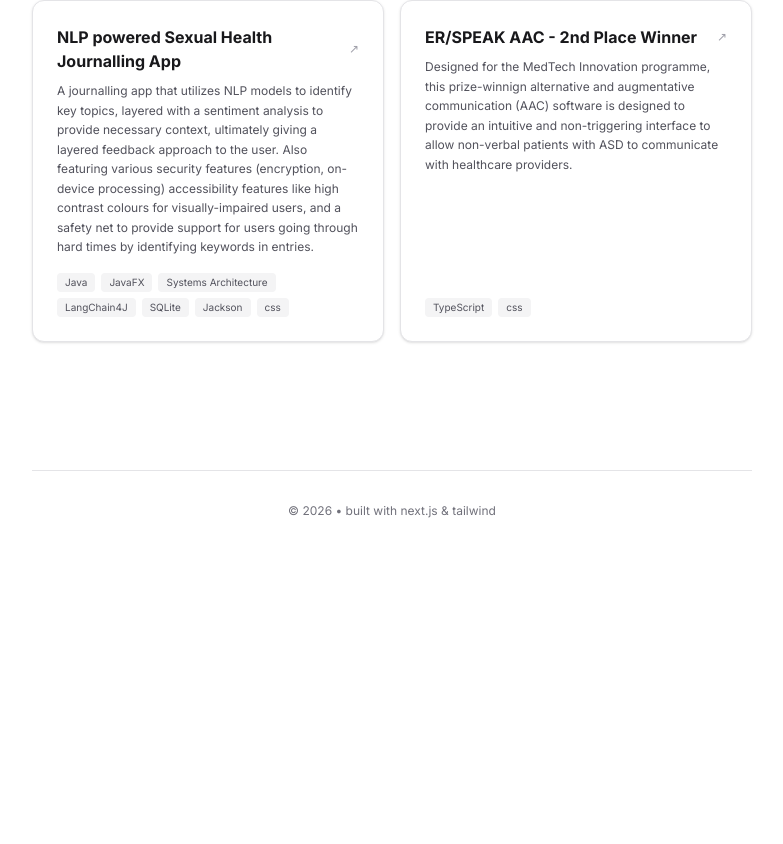
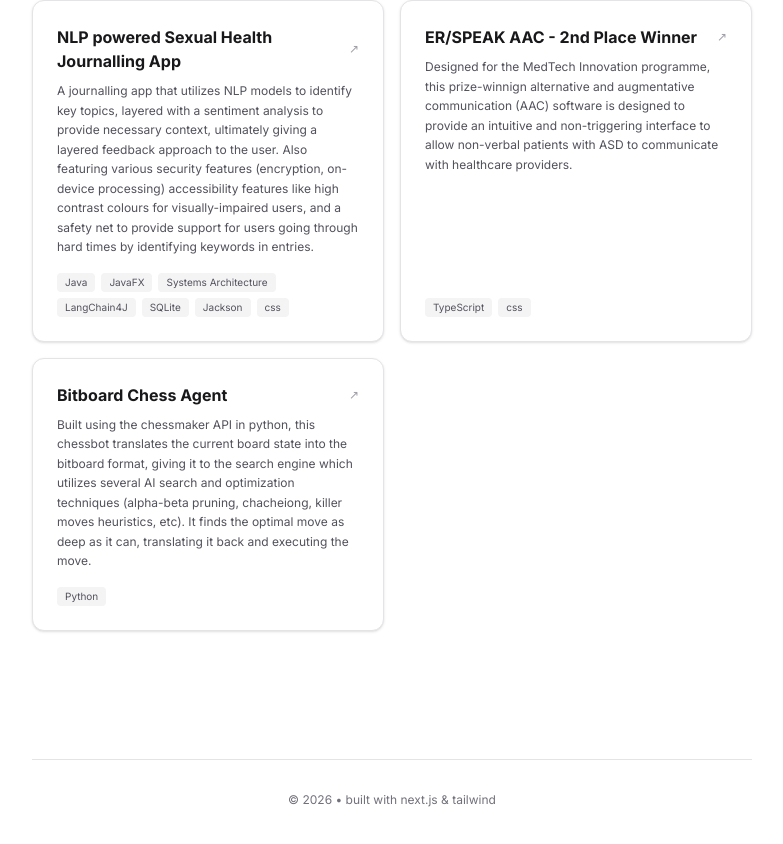
Before and after one commit to GulMuhammad-CS/portfolio-2026, a Next.js app: page / in a window 1280 px wide. Shown: the part 568-1412 px from the top of the page, without its empty margins (248-1031 px from the left). Before the commit the page ends 1167 px from the top, so only its background shows below. Built offline with nearby package versions, Linux system fonts and the light colour scheme.

Commit message:
implement section anchor and configuration routing redirect

```diff
--- a/next.config.ts
+++ b/next.config.ts
@@ -1,8 +1,15 @@
 import type { NextConfig } from "next";
 
 const nextConfig: NextConfig = {
-  /* config options here */
-  reactCompiler: true,
+  async redirects() {
+    return[
+      {
+        source: "/about",
+        destination: "/#about",
+        permanent: true,
+      },
+    ];
+  },
 };
 
 export default nextConfig;
--- a/src/data/projects.ts
+++ b/src/data/projects.ts
@@ -14,6 +14,13 @@ export const projectsData: Project[] = [
         description: "Designed for the MedTech Innovation programme, this prize-winnign alternative and augmentative communication (AAC) software is designed to provide an intuitive and non-triggering interface to allow non-verbal patients with ASD to communicate with healthcare providers.",
         techStack: ["TypeScript", "css"],
         githubUrl: "https://github.com/GulMuhammad-CS/ER-SPEAK"
+    },
+    {
+        id: "Python Chessbot",
+        title: "Bitboard Chess Agent",
+        description: "Built using the chessmaker API in python, this chessbot translates the current board state into the bitboard format, giving it to the search engine which utilizes several AI search and optimization techniques (alpha-beta pruning, chacheiong, killer moves heuristics, etc). It finds the optimal move as deep as it can, translating it back and executing the move.",
+        techStack: ["Python"],
+        githubUrl: "https://github.com/GulMuhammad-CS/Chessbot_updated"
     }
 
 ]
```
